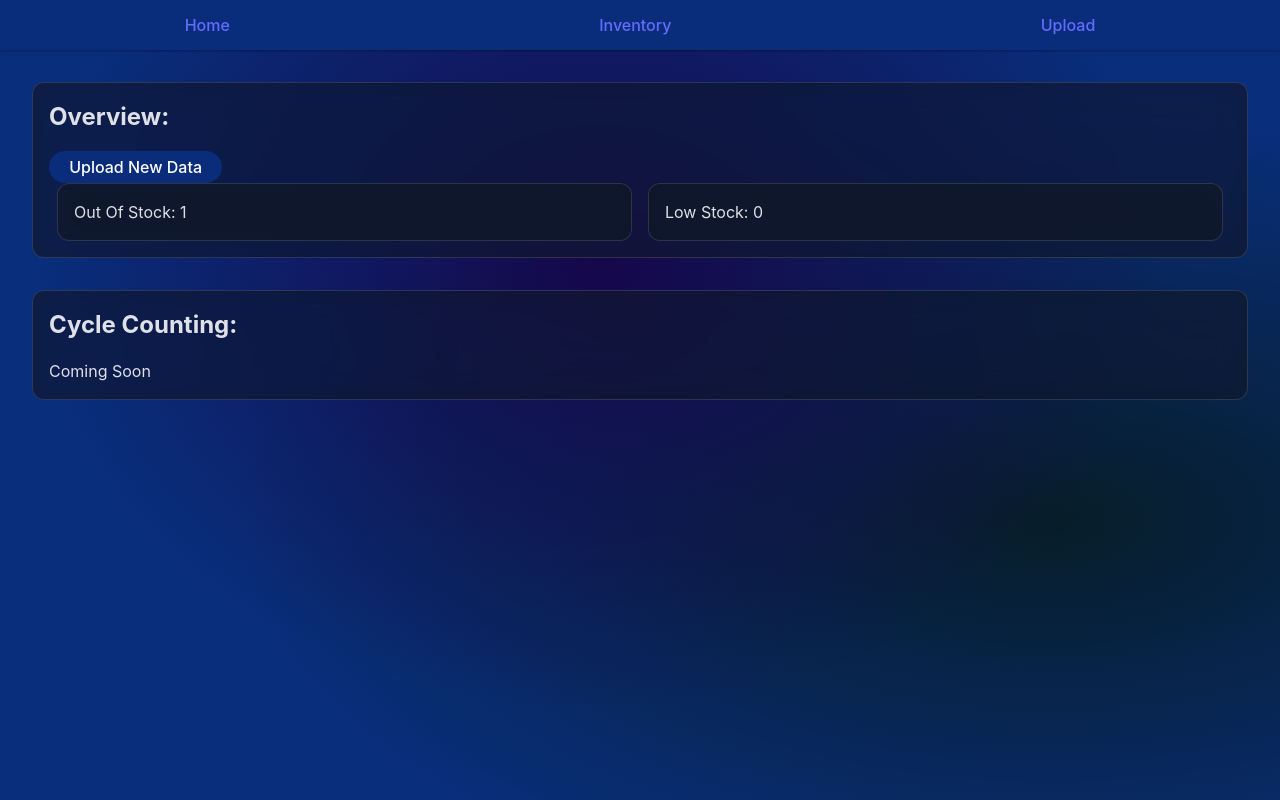
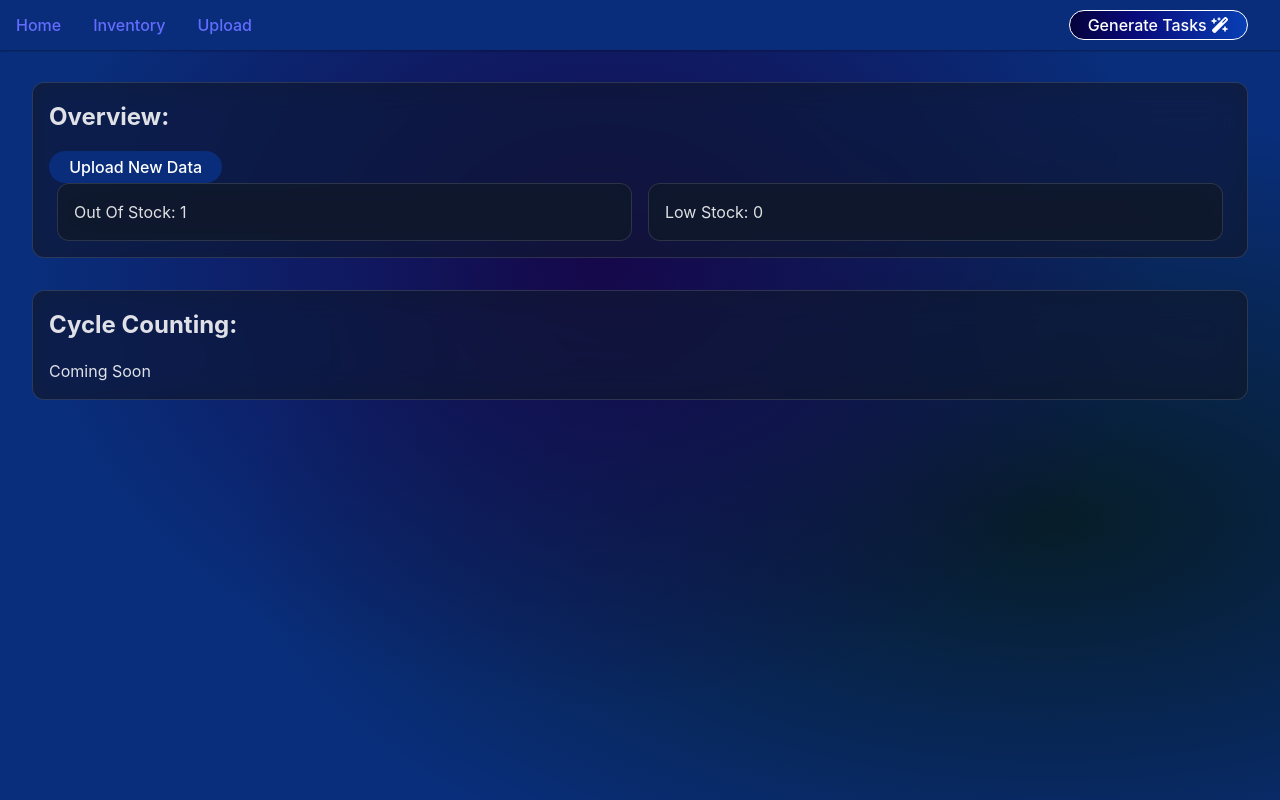
Before and after one commit to centralparkshark/stock-sync, a React (Vite) app in the folder frontend/: page / in a window 1280 px wide. Built offline with nearby package versions, Linux system fonts and the light colour scheme; no server answers.

Commit message:
Nav bar styling

```diff
--- a/frontend/src/App.css
+++ b/frontend/src/App.css
@@ -149,9 +149,28 @@ th:nth-child(3) {
   height: 50px;
   background-color: #092d7b;
   box-shadow:rgba(0, 0, 0, 0.12) 0px 1px 3px, rgba(0, 0, 0, 0.24) 0px 1px 2px;
+  padding: 1rem;
+  align-items: center;
   display: flex;
-  justify-content: space-around;
-  align-items: center;
+  justify-content: space-between;
+}
+
+.navBar2 {
+  color: white;
+  display: flex;
+  gap: 2rem;
+}
+
+.gradientButton {
+  padding: 2px 18px;
+  border-radius: 1rem;
+  text-align: center;
+  color: white;
+  border: 1px solid white;
+  background: rgb(2,0,36);
+  background: linear-gradient(90deg, rgb(5, 3, 58) 0%, rgba(9,9,121,1) 35%, rgb(8, 63, 180) 100%);
+  margin: 1rem;
+  width: max-content;
 }
 
 input {
--- a/frontend/src/components/NavBar.jsx
+++ b/frontend/src/components/NavBar.jsx
@@ -3,9 +3,12 @@ import { NavLink } from "react-router-dom";
 export default function NavBar() {
     return (
         <div className="navBar">
-            <NavLink to="/">Home</NavLink>
-            <NavLink to="inventory">Inventory</NavLink>
-            <NavLink to="upload">Upload</NavLink>
+            <div className="navBar2">
+                <NavLink to="/">Home</NavLink>
+                <NavLink to="inventory">Inventory</NavLink>
+                <NavLink to="upload">Upload</NavLink>
+            </div>
+            <NavLink to="tasks"><div className="gradientButton">Generate Tasks <i className=" fa fa-wand-magic-sparkles"></i></div></NavLink>
         </div>
     )
 }
```
Also changed, not shown: 1 other file (tests, documents, lock files or other folders).
